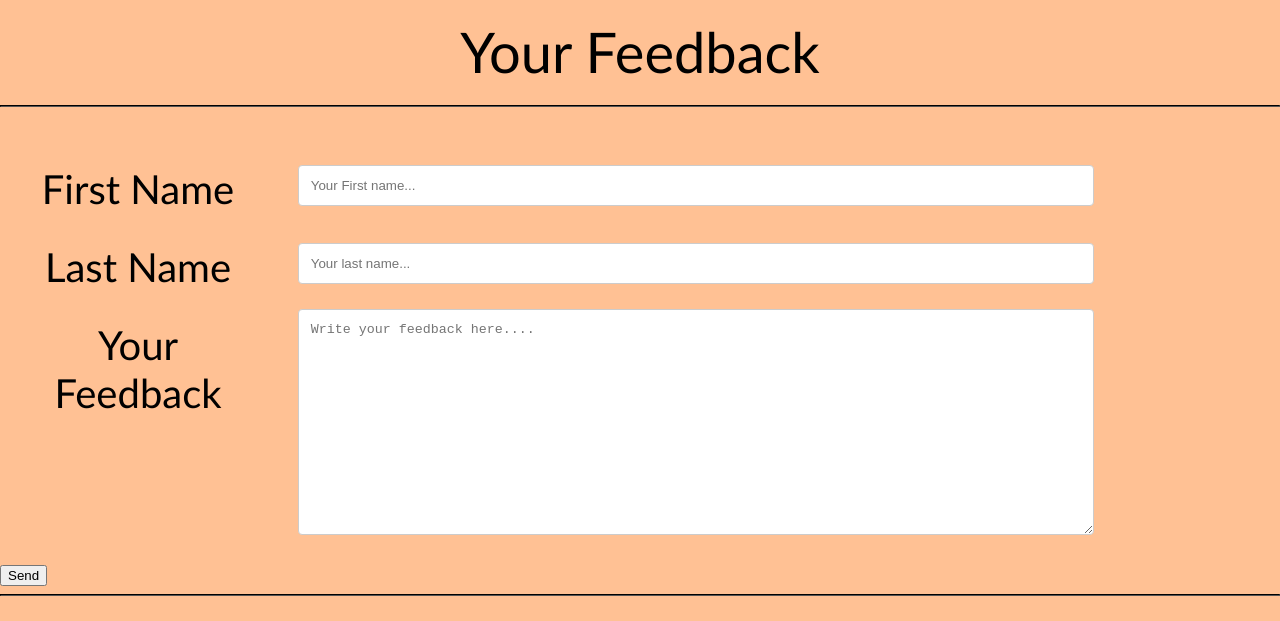
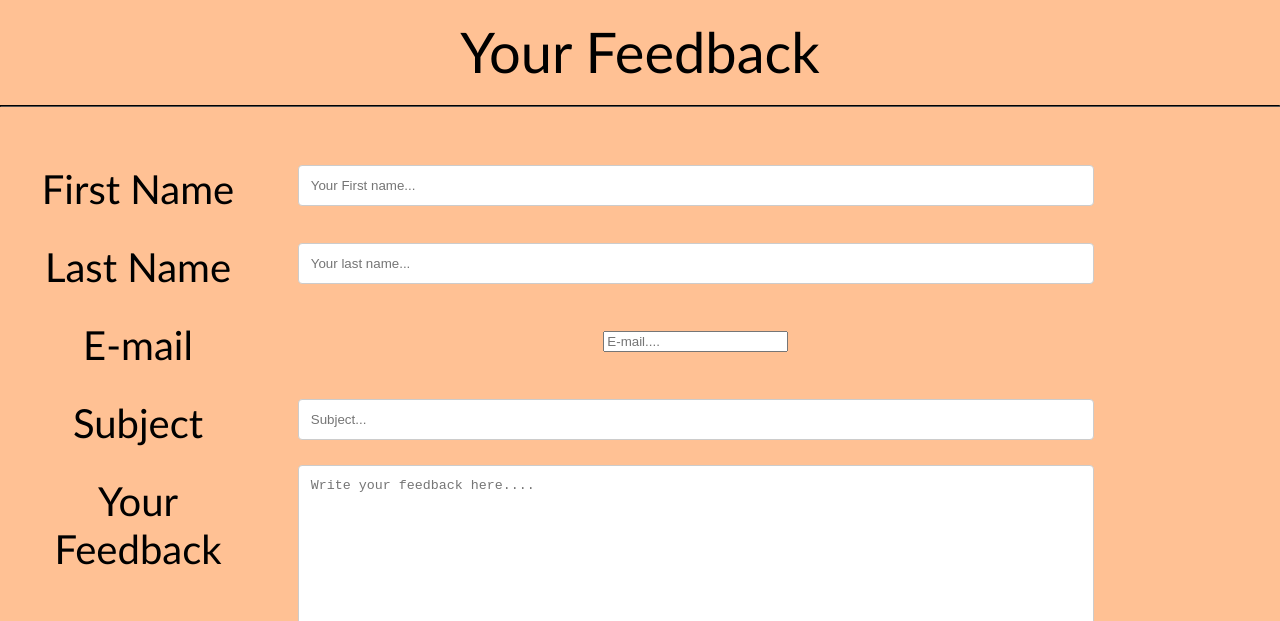
Before and after one commit to Krishkkkk/AnimeKakahu1.github.io, a plain HTML site: page Contact.html in a window 1280 px wide. Shown: the part 331-952 px from the top of the page. Drawn offline with Linux system fonts and the light colour scheme.

Commit message:
Update Contact.html

```diff
--- a/Contact.html
+++ b/Contact.html
@@ -57,12 +57,34 @@
         </div>
         <div class="row">
             <div class="col-25">
+                <!-- Label for last name input -->
+                <label for="lname" style="font-family:calibri">E-mail</label>
+            </div>
+            <div class="col-75">
+                <!-- Input field for last name -->
+                <input type="email" id="lname" name="email" placeholder="E-mail....">
+            </div>
+        </div>
+
+        <div class="row">
+            <div class="col-25">
+                <!-- Label for last name input -->
+                <label for="lname" style="font-family:calibri">Subject</label>
+            </div>
+            <div class="col-75">
+                <!-- Input field for last name -->
+                <input type="text" id="lname" name="subject" placeholder="Subject...">
+            </div>
+        </div>
+
+        <div class="row">
+            <div class="col-25">
                 <!-- Label for feedback input -->
                 <label for="subject" style="font-family:calibri">Your Feedback</label>
             </div>
             <div class="col-75">
                 <!-- Textarea for feedback -->
-                <textarea id="subject" name="subject" placeholder="Write your feedback here...." style="height:200px"></textarea>
+                <textarea id="subject" name="message" placeholder="Write your feedback here...." style="height:200px"></textarea>
             </div>
         </div>
         <div class="row">
@@ -70,7 +92,7 @@
     </div>
 </div>
 <!-- Submit button -->
- <button type="submit">Send</button>
+ <button type="submit" style="align-center; size-20px">Send</button>
 </form>
 
 
```
